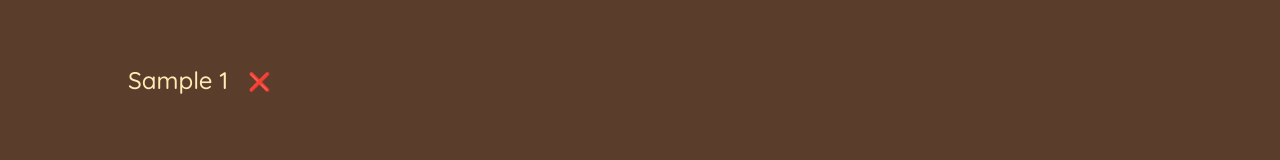
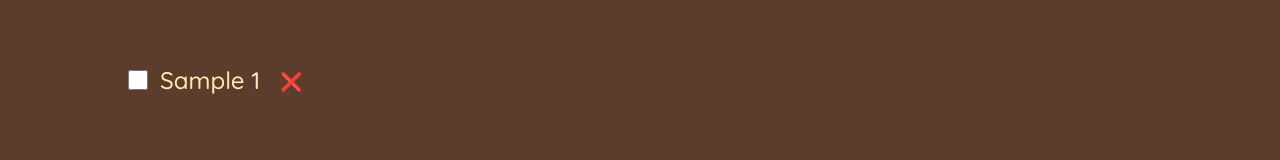
Before and after one commit to Max12345-ally/Travel-Notes, a React (Create React App) app: page / in a window 1280 px wide. Both pictures are taken after typing "Sample" into the empty fields and a click on the button "ADD". Shown: the part 297-457 px from the top of the page. Built offline with nearby package versions, Linux system fonts and the light colour scheme.

Commit message:
toggle checkbox added

```diff
--- a/src/App.js
+++ b/src/App.js
@@ -11,11 +11,23 @@
     setItems((items) => items.filter((item) => item.id !== id));
   }
 
+  function handelToggleItem(id) {
+    setItems((items) =>
+      items.map((item) =>
+        item.id === id ? {...item, packed: !item.packed} : item
+      )
+    );
+  }
+
   return (
     <div className='app'>
       <Logo />
       <Form onAddItems={handleAddItems} />
-      <PackingList items={items} onDeleteItem={handleDeleteItem} />
+      <PackingList
+        items={items}
+        onDeleteItem={handleDeleteItem}
+        onToggleItem={handelToggleItem}
+      />
       <Stats />
     </div>
   );
@@ -65,21 +77,31 @@
   );
 }
 
-function PackingList({items, onDeleteItem}) {
+function PackingList({items, onDeleteItem, onToggleItem}) {
   return (
     <div className='list'>
       <ul className='list'>
         {items.map((item) => (
-          <Item item={item} onDeleteItem={onDeleteItem} key={item.id} />
+          <Item
+            item={item}
+            onDeleteItem={onDeleteItem}
+            onToggleItem={onToggleItem}
+            key={item.id}
+          />
         ))}
       </ul>
     </div>
   );
 }
 
-function Item({item, onDeleteItem}) {
+function Item({item, onDeleteItem, onToggleItem}) {
   return (
     <li>
+      <input
+        type='checkbox'
+        value={item.packed}
+        onChange={() => onToggleItem(item.id)}
+      />
       <span style={item.packed ? {textDecoration: 'line-through'} : {}}>
         {item.description} {item.quantity}
       </span>
```
